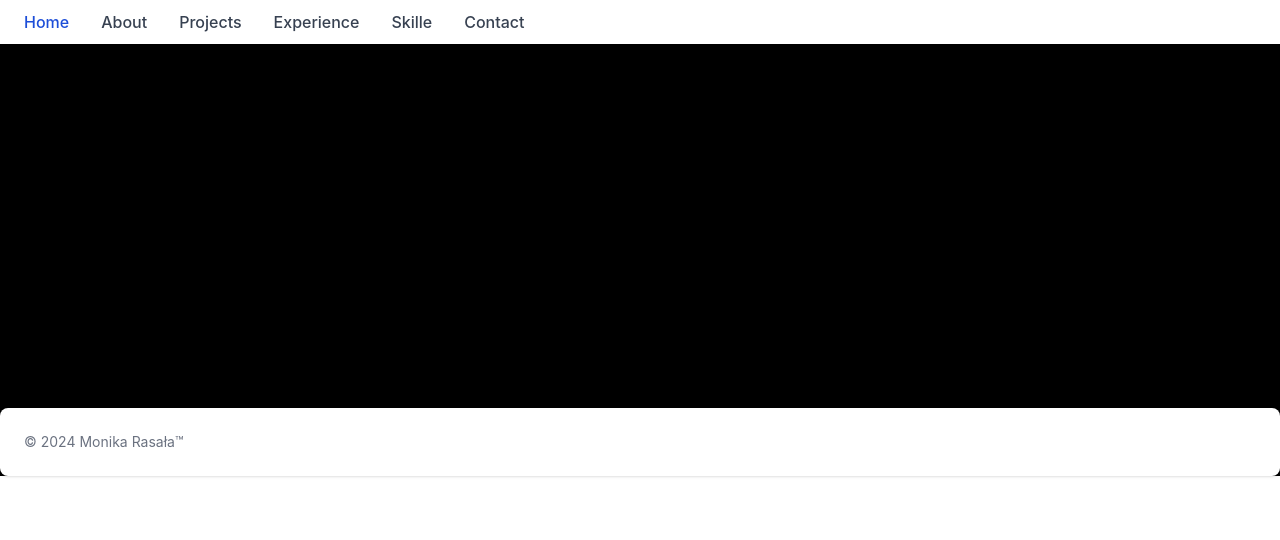
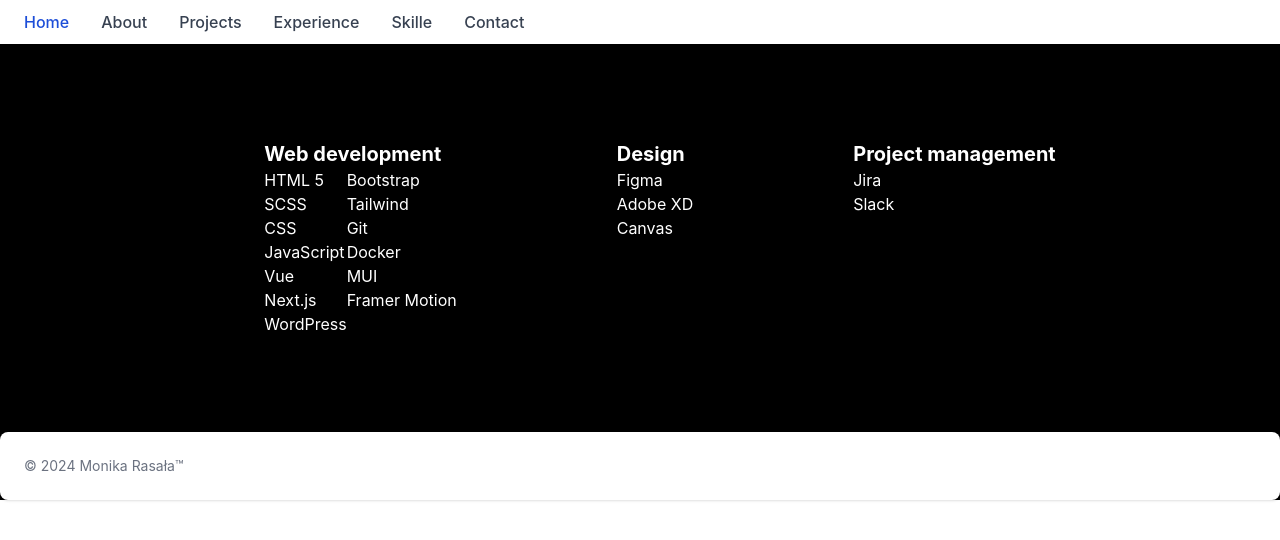
Before and after one commit to Monika-dotcom-boo/CV, a React (Vite) app in the folder CV/: page /skille in a window 1280 px wide. Shown: the top 540 px of the page. Built offline with nearby package versions, Linux system fonts and the light colour scheme.

Commit message:
improvement skille

```diff
--- a/CV/src/componets/skille/Skille.jsx
+++ b/CV/src/componets/skille/Skille.jsx
@@ -1,7 +1,7 @@
 
 function Skille() {
     return (
-      <div className="flex justify-center my-24">
+      <div className="flex justify-center my-24 text-white ml-10">
         <div>
           <p className="font-bold text-xl decoration-double">Web development</p>
           <div className="flex justify-between">
@@ -12,6 +12,7 @@ function Skille() {
               <p>JavaScript</p>
               <p>Vue</p>
               <p>Next.js</p>
+              <p>WordPress</p>
             </div>
             <div>
               <p>Bootstrap</p>
```
